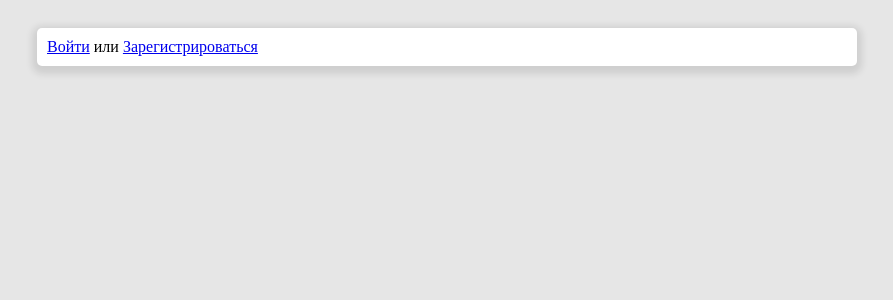
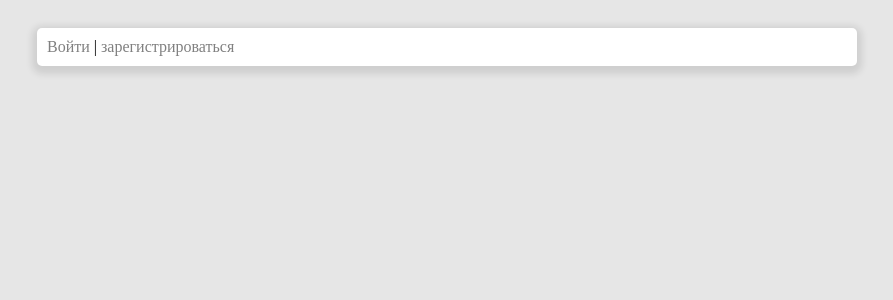
Before and after one commit to SergeyLebidko/ChannelsTraining, a Django app: page /chat/ in a window 1280 px wide. Shown: the top 300 px of the page, without its empty margins (193-1086 px from the left). Run offline with Django 3.2, Linux system fonts and the light colour scheme.

Commit message:
Созданы стили для блока-заголовка

```diff
--- a/chat/static/chat/base.css
+++ b/chat/static/chat/base.css
@@ -8,6 +8,18 @@
 body {
     background-color: rgb(230, 230, 230);
     padding: var(--big-padding);
+}
+
+a {
+    text-decoration: none;
+}
+
+a:link, a:visited {
+    color: gray;
+}
+
+a:hover {
+    color: black;
 }
 
 .container {
@@ -37,6 +49,15 @@ body {
 
 .container input[type=button], .container input[type=submit] {
     padding: var(--small-padding) var(--medium-padding);
+}
+
+.header-container {
+    display: flex;
+    justify-content: space-between;
+}
+
+.header-container > div {
+    margin-top: 0;
 }
 
 .small-container {
--- a/templates/chat/base.html
+++ b/templates/chat/base.html
@@ -9,15 +9,18 @@
     <script type="text/javascript" src="{% static 'chat/utils.js' %}"></script>
 </head>
 <body>
-<div class="container big-container">
+<div class="container big-container header-container">
     {% if user.is_anonymous %}
-        <a href="{% url 'login' %}">Войти</a>
-        или
-        <a href="{% url 'register' %}">Зарегистрироваться</a>
+        <div>
+            <a href="{% url 'login' %}">Войти</a> | <a href="{% url 'register' %}">зарегистрироваться</a>
+        </div>
     {% else %}
-        Добро пожаловать, {{ user }}!
-        <a href="{% url 'logout' %}">Выйти</a>
-        <a href="{% url 'admin:index' %}">Страница администратора</a>
+        <div>
+            Добро пожаловать, {{ user }}!
+        </div>
+        <div>
+            <a href="{% url 'logout' %}">Выйти</a> | <a href="{% url 'admin:index' %}">Страница администратора</a>
+        </div>
     {% endif %}
 </div>
 {% if not user.is_anonymous %}
```
Also changed, not shown: db.sqlite3.
